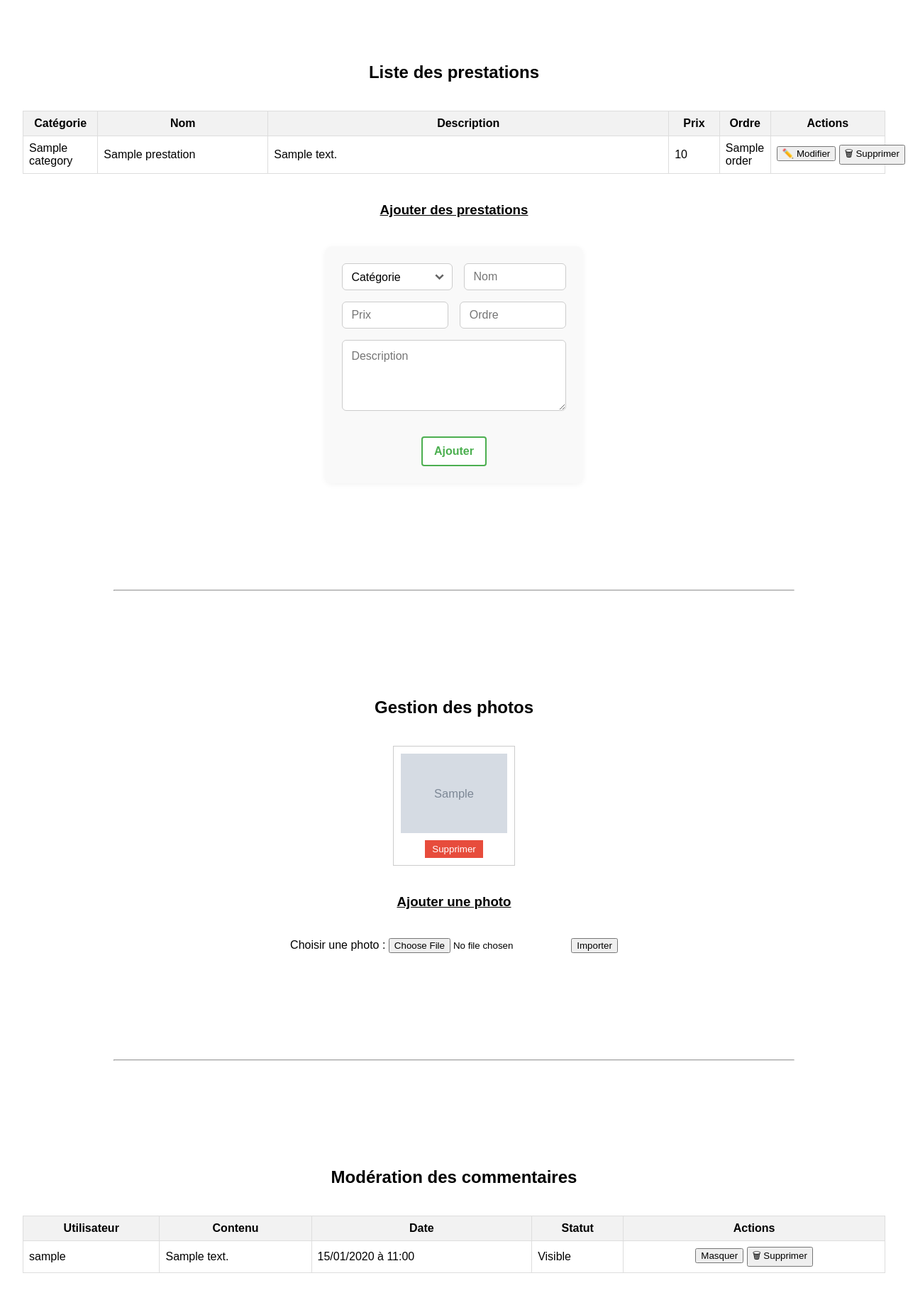
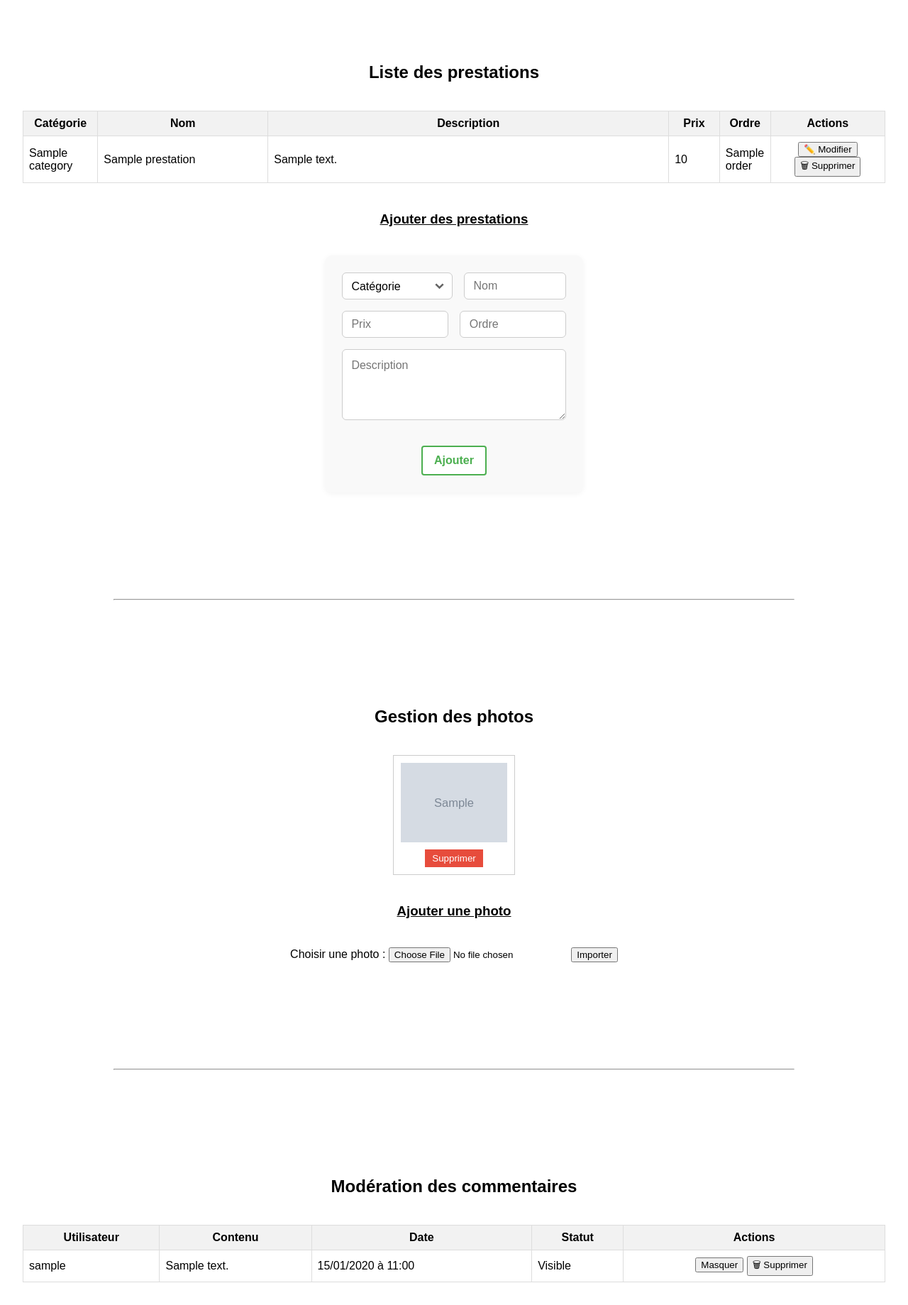
Before and after one commit to Cyril-Gharbi/ChouchouterByNanou, a Flask app: template app/templates/admin/admin_dashboard.html in a window 1280 px wide. Shown: the part 594-2433 px from the top of the page at 71% size. Before the commit the page ends 2388 px from the top, so only its background shows below. Run offline with Flask 3, Linux system fonts and the light colour scheme; tables that the repository leaves empty hold one stand-in row (values such as "Sample post"); the template is opened without the code that fills it: values that come from a table or form of the project are taken from there, most other values are stand-ins (such as "Sample title", 1, 10 or a date in 2020); grey boxes marked "Sample" are stand-in pictures; some libraries are stand-ins or nearby versions.

Commit message:
update admin_dashboard.css file

```diff
--- a/app/static/admin_dashboard.css
+++ b/app/static/admin_dashboard.css
@@ -32,11 +32,15 @@ form {
 
 .actions {
     text-align: center;
-    white-space: nowrap;
+    white-space: normal;
 }
 
 .actions form {
     display: inline-block;
+}
+
+.actions button {
+    max-width: 100%;
 }
 
 .button-container {
```
